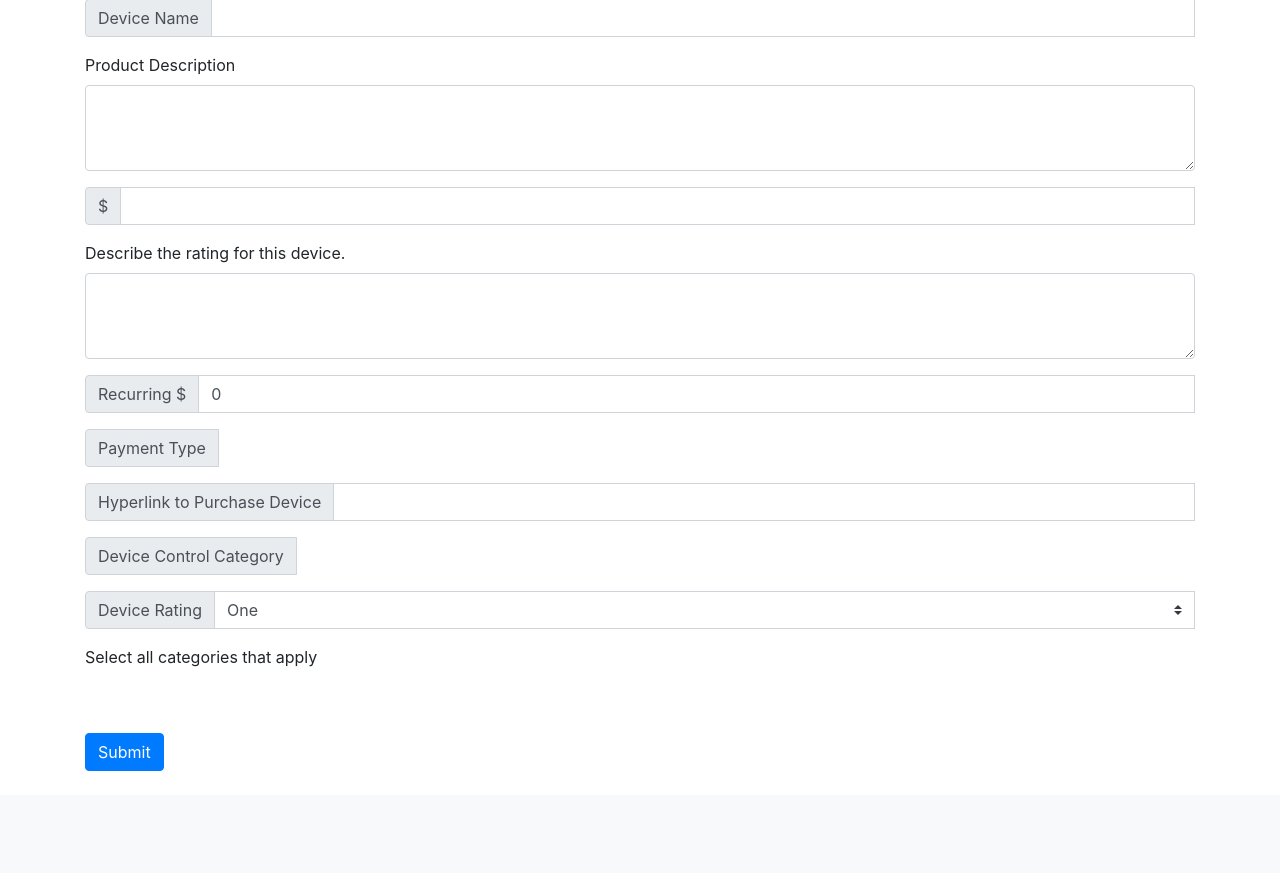
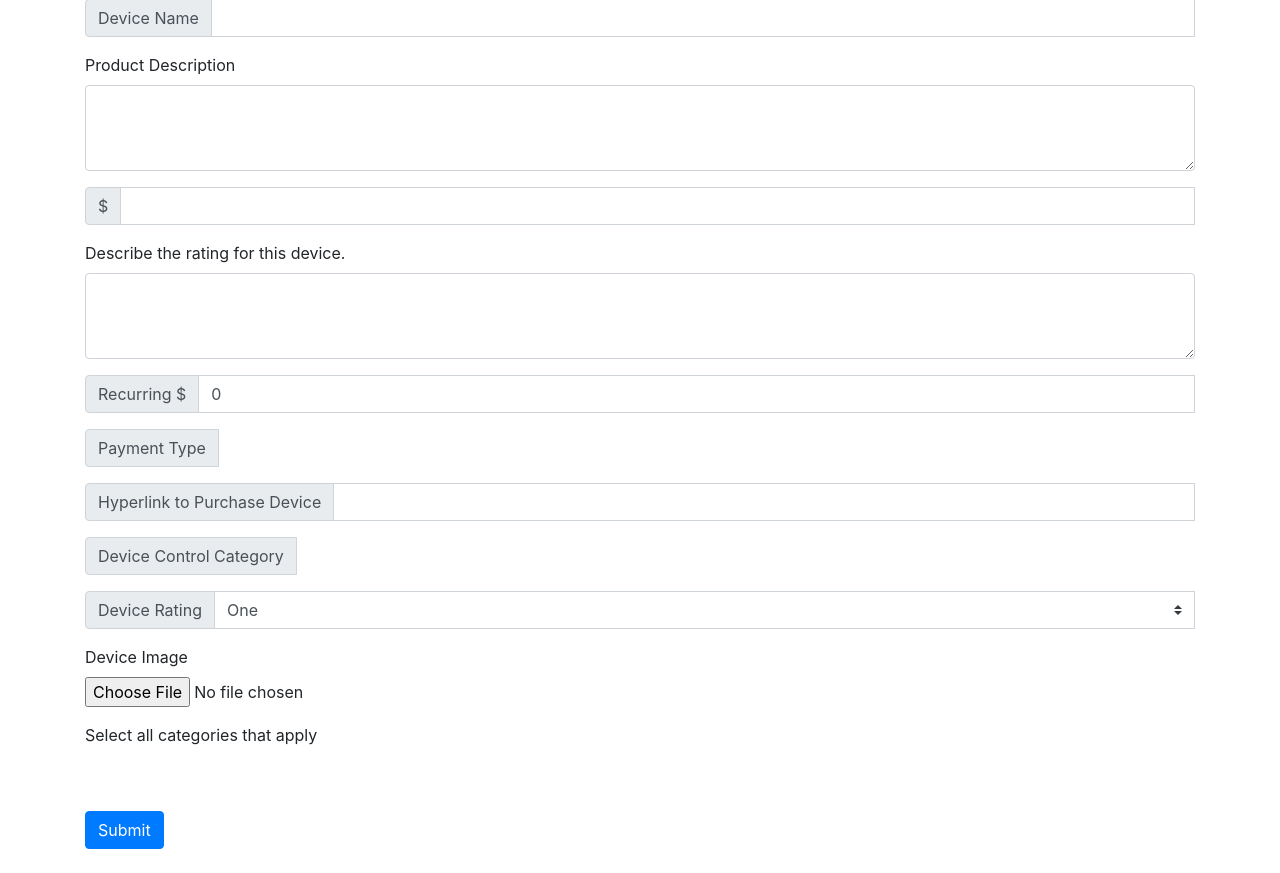
Before and after one commit to Dev-Laurin/smartHomeDevicesForDisabled, a Flask app: template smartify/templates/create_device.html in a window 1280 px wide. Shown: the part 127-1000 px from the top of the page. Before the commit the page ends 898 px from the top, so only its background shows below. Run offline with Flask 2, Linux system fonts and the light colour scheme; the template is opened without the code that fills it, so the values that code supplies are empty; parts of the project's set-up code (start-up, migrations or seed data) failed here and were passed over; some libraries are stand-ins or nearby versions.

Commit message:
Implemented flask-file-upload, but not compatible with mysql.

```diff
--- a/smartify/__init__.py
+++ b/smartify/__init__.py
@@ -1,8 +1,10 @@
 import os
 from flask import Flask
 from flask_sqlalchemy import SQLAlchemy
+from flask_file_upload import FileUpload
 
 db = SQLAlchemy()
+file_upload = FileUpload()
 
 def create_app():
 	#create and configure the app
@@ -11,6 +13,7 @@ def create_app():
 	app.config.from_envvar('APP_CONFIG_FILE')
 
 	db.init_app(app)
+	file_upload.init_app(app)
 
 	#ensure the instance folder exists
 	try:
@@ -24,8 +27,8 @@ def create_app():
 			devicecategory, homecategory, Device, homecategories)
 
 		#initialize database -- for dev only
-		# db.drop_all()
-		# db.create_all()
+		db.drop_all()
+		db.create_all()
 		# po = paymentoccurence(name="Once")
 		# db.session.add(po)
 		# db.session.commit()
--- a/smartify/models.py
+++ b/smartify/models.py
@@ -1,4 +1,4 @@
-from . import db
+from . import db, file_upload
 
 ##Database Schema
 
@@ -38,6 +38,7 @@ class homecategory(db.Model):
 	id = db.Column(db.Integer, primary_key=True)
 	name = db.Column(db.String(90), nullable=False)
 
+@file_upload.Model
 class Device(db.Model):
 	def __str__(self):
 		return self.name
@@ -59,3 +60,4 @@ class Device(db.Model):
 		backref=db.backref('devices', lazy=True))
 	rating = db.Column(db.Numeric(10,2), nullable=False)
 	narrative = db.Column(db.String(500))
+	image = file_upload.Column(db)
--- a/smartify/templates/create_device.html
+++ b/smartify/templates/create_device.html
@@ -4,7 +4,7 @@
 	<h2> {{device_verb}} Device </h2>
 </div>
 <div>
-	<form class="needs-validation" action="/createDevice/{{device.id}}" method="post" novalidate>
+	<form class="needs-validation" enctype="multipart/form-data" action="/createDevice/{{device.id}}" method="post" novalidate>
 		<!-- {{ form.csrf_token }} -->
 		<div class="form-group">
 			<div class="input-group mb-3">
@@ -130,6 +130,10 @@
 		    	Please provide a rating.
 		    </div>
 		</div>
+		<div class="form-group">
+			<label for="deviceImage">Device Image</label>
+			<input type="file" class="form-control-file" id="deviceImage" name='image'>
+		</div>
 		<p>Select all categories that apply</p>
 		{% for homecategory in homecategories %}
 		<div class="form-check">
```
Also changed, not shown: smartify/routes.py (+9 -0 lines).
